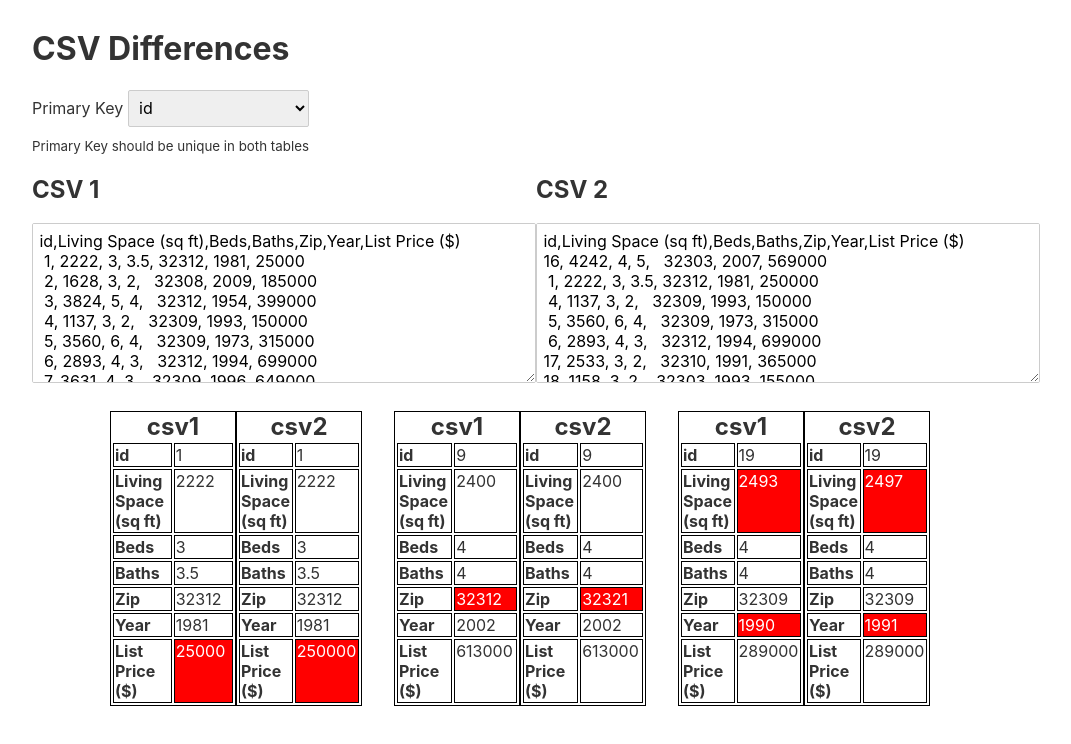
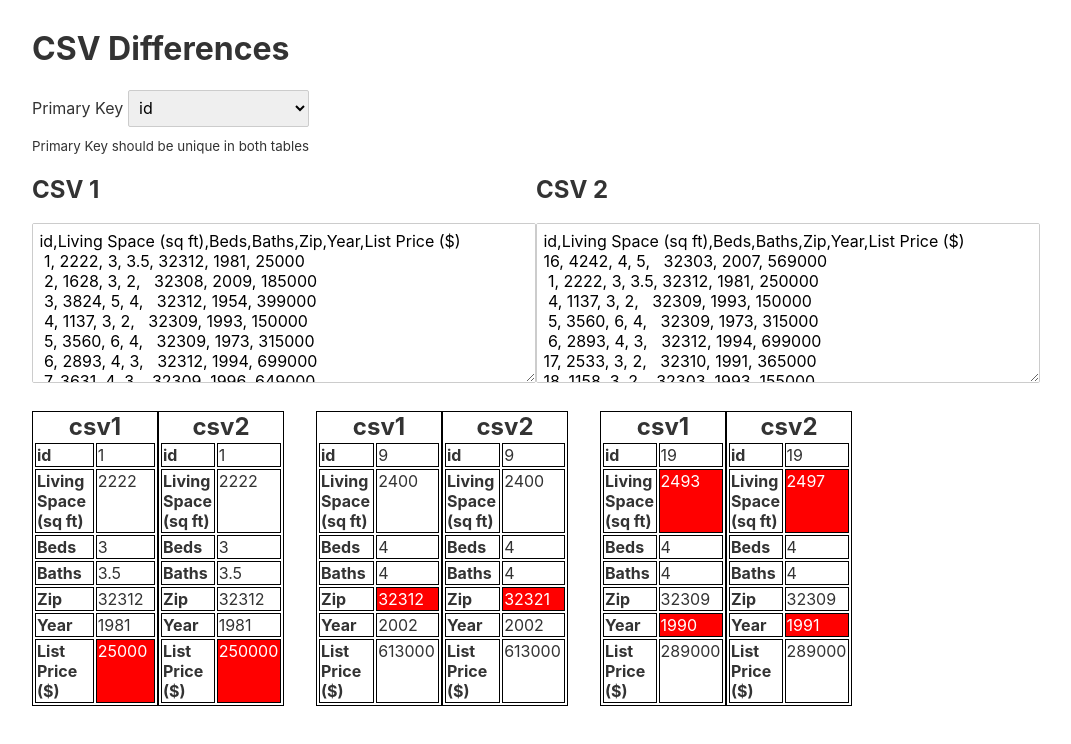
Before and after one commit to zerophin/csv-differences, a Svelte app: page / in a window 1280 px wide. Shown: the top 744 px of the page, without its empty margins (104-1175 px from the left). Built offline with nearby package versions, Linux system fonts and the light colour scheme.

Commit message:
minor justify-content changes

```diff
--- a/src/components/Table.svelte
+++ b/src/components/Table.svelte
@@ -31,7 +31,7 @@
     .tables {
         display: flex;
         flex-wrap: wrap;
-        justify-content: center;
+        justify-content: left;
     }
 
     .table-group {
@@ -71,6 +71,10 @@
     }
 
     @media (max-width: 800px) {
+        .tables {
+            justify-content: center;
+        }
+
         .table-group {
             width: 100%;
         }
```
